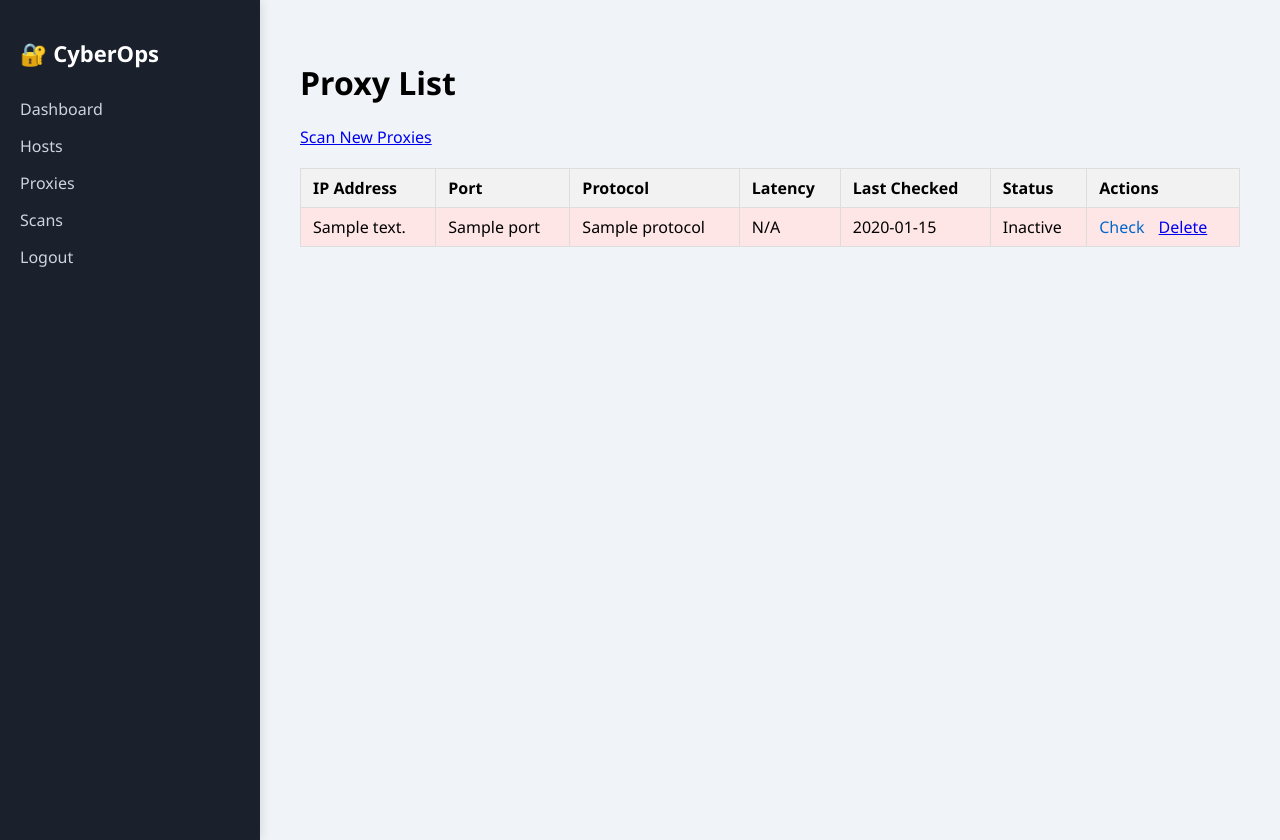
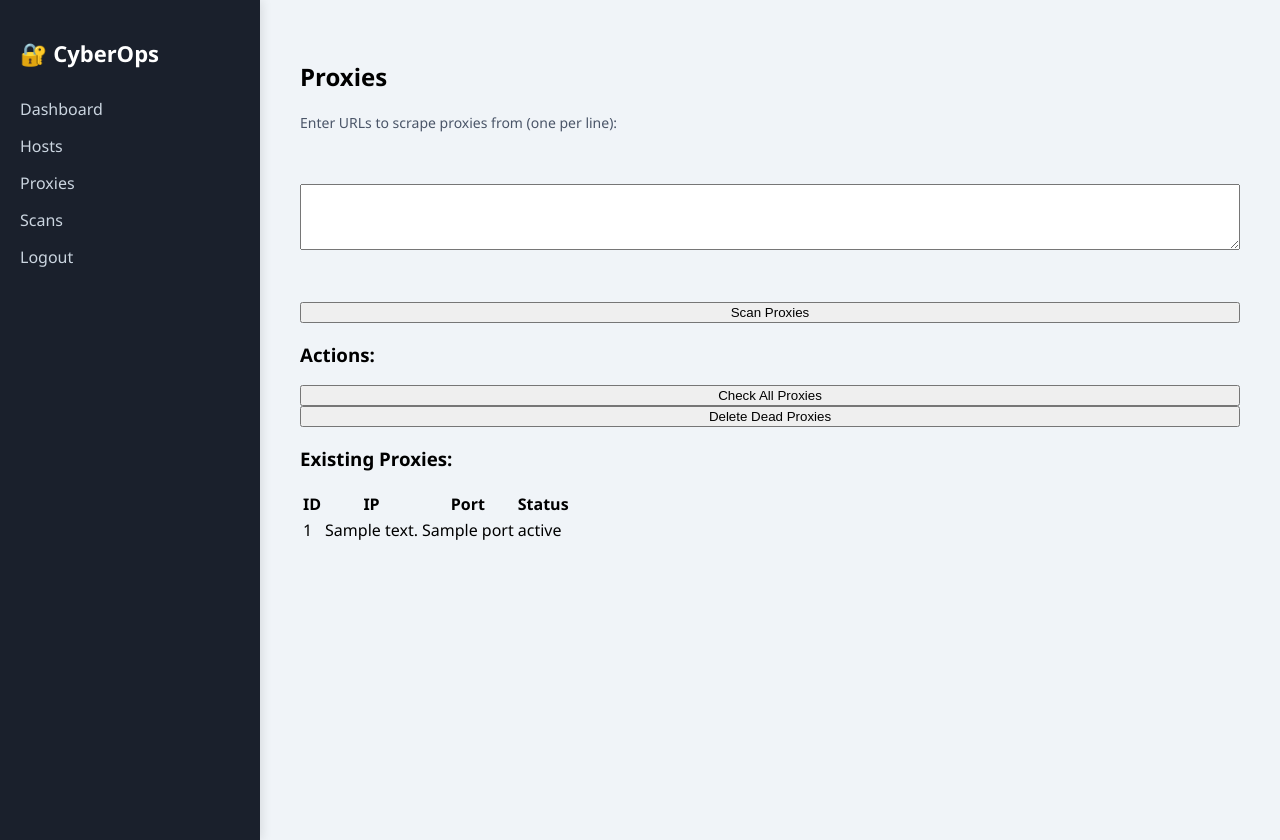
Before and after one commit to LM-Codespace/Dashboard-Flask, a Flask app: template templates/proxies.html in a window 1280 px wide. Run offline with Flask 3, Linux system fonts and the light colour scheme; the template is opened without the code that fills it: most values are stand-ins (such as "Sample title", 1, 10 or a date in 2020); some libraries are stand-ins or nearby versions.

Commit message:
Update proxies.html

```diff
--- a/templates/proxies.html
+++ b/templates/proxies.html
@@ -1,36 +1,38 @@
 {% extends "base.html" %}
+
 {% block content %}
-    <h1>Proxy List</h1>
+<h2>Proxies</h2>
 
-    <a href="{{ url_for('proxies.scan_proxies') }}" class="btn">Scan New Proxies</a>
+<form action="{{ url_for('proxies.scan_proxies') }}" method="POST">
+    <label for="urls">Enter URLs to scrape proxies from (one per line):</label><br>
+    <textarea id="urls" name="urls" rows="4" cols="50"></textarea><br>
+    <button type="submit">Scan Proxies</button>
+</form>
 
-    <table class="proxy-table">
-        <thead>
+<h3>Actions:</h3>
+<form action="{{ url_for('proxies.check_proxies') }}" method="POST">
+    <button type="submit">Check All Proxies</button>
+</form>
+
+<form action="{{ url_for('proxies.delete_dead_proxies') }}" method="POST">
+    <button type="submit">Delete Dead Proxies</button>
+</form>
+
+<h3>Existing Proxies:</h3>
+<table>
     <tr>
-                <th>IP Address</th>
+        <th>ID</th>
+        <th>IP</th>
         <th>Port</th>
-                <th>Protocol</th>
-                <th>Latency</th>
-                <th>Last Checked</th>
         <th>Status</th>
-                <th>Actions</th>
     </tr>
-        </thead>
-        <tbody>
     {% for proxy in proxies %}
-            <tr class="{{ 'active' if proxy.is_active else 'inactive' }}">
+    <tr>
+        <td>{{ proxy.id }}</td>
         <td>{{ proxy.ip_address }}</td>
         <td>{{ proxy.port }}</td>
-                <td>{{ proxy.protocol }}</td>
-                <td>{{ "%.2f ms"|format(proxy.latency) if proxy.latency else 'N/A' }}</td>
-                <td>{{ proxy.last_checked.strftime('%Y-%m-%d %H:%M') if proxy.last_checked else 'Never' }}</td>
-                <td>{{ 'Active' if proxy.is_active else 'Inactive' }}</td>
-                <td>
-                    <a href="{{ url_for('check_proxy', id=proxy.id) }}" class="btn-check">Check</a>
-                    <a href="{{ url_for('delete_proxy', id=proxy.id) }}" class="btn-delete" onclick="return confirm('Delete this proxy?')">Delete</a>
-                </td>
+        <td>{{ proxy.status }}</td>
     </tr>
     {% endfor %}
-        </tbody>
 </table>
 {% endblock %}
```
Lines whose indentation alone changed are shown as unchanged.
